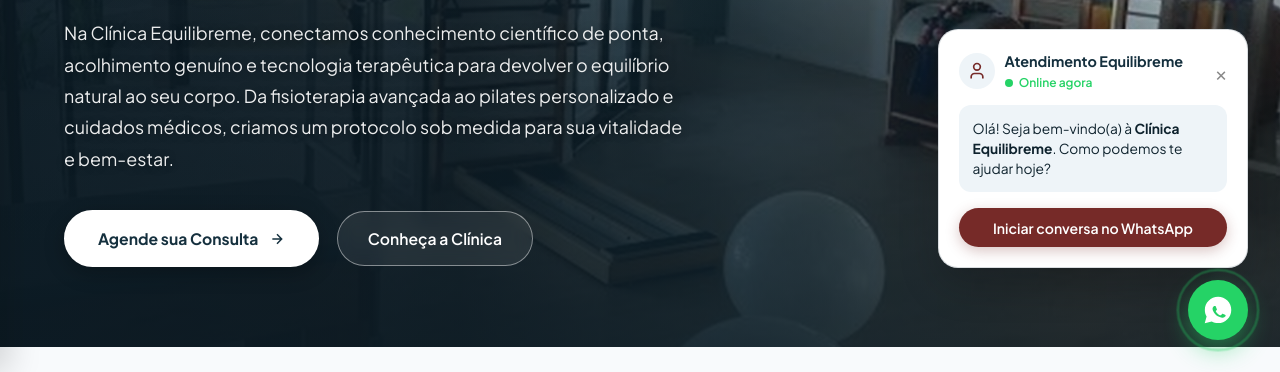
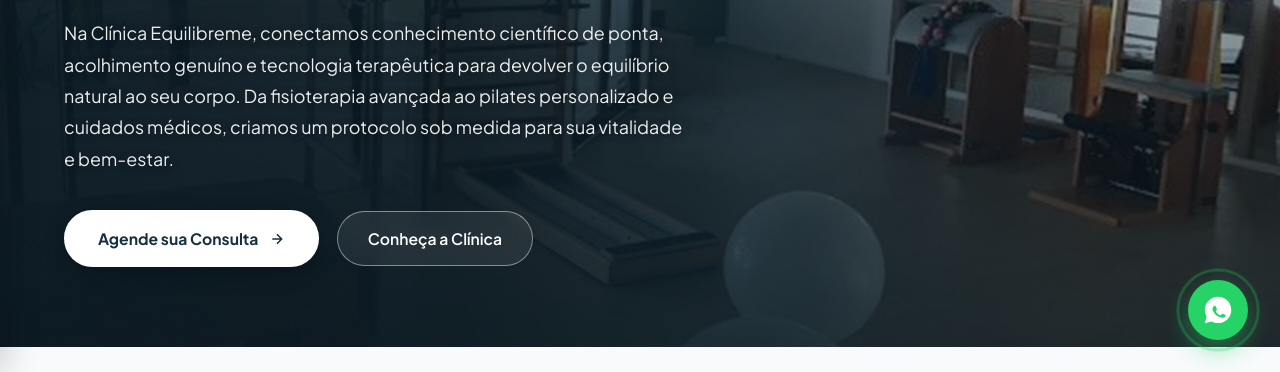
Before and after one commit to AlanCcosta/projeto-clinica-equilibreme, a plain HTML site: page index.html in a window 1280 px wide. Shown: the part 428-800 px from the top of the page. Drawn offline with Linux system fonts and the light colour scheme; a web font is replaced by a local one.

Commit message:
mensagem automatica desativada

```diff
--- a/css/styles.css
+++ b/css/styles.css
@@ -1952,6 +1952,7 @@ textarea.form-input {
   box-shadow: 0 10px 25px rgba(37, 211, 102, 0.45);
   cursor: pointer;
   transition: all var(--transition-smooth);
+  text-decoration: none;
 }
 
 .whatsapp-floating-btn:hover {
@@ -1975,18 +1976,7 @@ textarea.form-input {
 }
 
 .whatsapp-popover {
-  position: fixed;
-  bottom: 6.5rem;
-  right: 2rem;
-  width: 310px;
-  background-color: #FFFFFF;
-  border-radius: 20px;
-  box-shadow: 0 16px 40px rgba(0, 0, 0, 0.2);
-  z-index: 998;
-  padding: 1.25rem;
-  border: 1px solid var(--navy-border);
-  display: none;
-  animation: popIn 0.3s ease forwards;
+  display: none !important;
 }
 
 .whatsapp-popover.active {
--- a/index.html
+++ b/index.html
@@ -27,7 +27,7 @@
   <link href="https://fonts.googleapis.com/css2?family=Playfair+Display:ital,wght@0,600;0,700;1,600&family=Plus+Jakarta+Sans:wght@400;500;600;700;800&display=swap" rel="stylesheet">
 
   <!-- CSS Stylesheet -->
-  <link rel="stylesheet" href="css/styles.css?v=3.4">
+  <link rel="stylesheet" href="css/styles.css?v=3.5">
 
   <!-- Structured Data JSON-LD for Local Healthcare Business -->
   <script type="application/ld+json">
@@ -1097,42 +1097,20 @@
   </footer>
 
   <!-- =========================================================================
-       12. BOTÃO FLUTUANTE DE WHATSAPP + POPOVER RÁPIDO
+       12. BOTÃO FLUTUANTE DE WHATSAPP (DIRETO)
        ========================================================================= -->
-  <div class="whatsapp-floating-btn" id="whatsappFloatingBtn" title="Falar no WhatsApp com a Clínica Equilibreme">
+  <a href="https://wa.me/5584999042632?text=Ol%C3%A1!%20Gostaria%20de%20tirar%20d%C3%BAvidas%20sobre%20os%20atendimentos%20na%20Cl%C3%ADnica%20Equilibreme."
+     target="_blank"
+     rel="noopener noreferrer"
+     class="whatsapp-floating-btn"
+     id="whatsappFloatingBtn"
+     title="Falar no WhatsApp com a Clínica Equilibreme"
+     aria-label="Falar no WhatsApp com a Clínica Equilibreme">
     <div class="whatsapp-pulse-ring"></div>
     <svg width="32" height="32" viewBox="0 0 24 24" fill="currentColor">
       <path d="M12.04 2c-5.46 0-9.91 4.45-9.91 9.91 0 1.75.46 3.45 1.32 4.95L2.05 22l5.25-1.38c1.45.79 3.08 1.21 4.74 1.21 5.46 0 9.91-4.45 9.91-9.91 0-2.65-1.03-5.14-2.9-7.01A9.816 9.816 0 0 0 12.04 2zM17.46 16.5c-.24.68-1.2 1.25-1.77 1.3-.43.04-.99.07-2.91-.72-2.31-.96-3.8-3.32-3.92-3.48-.11-.16-.94-1.25-.94-2.38s.59-1.69.8-1.92c.21-.24.47-.3.62-.3.16 0 .32 0 .46.01.15.01.35-.06.55.42.21.5.71 1.74.77 1.87.06.13.1.28.02.44-.08.16-.13.26-.25.4-.13.14-.26.31-.38.42-.12.12-.25.25-.11.49.14.24.63 1.04 1.35 1.68.93.83 1.72 1.09 1.96 1.21.24.12.38.1.53-.06.14-.17.62-.72.79-.97.16-.25.33-.21.55-.13.22.08 1.41.67 1.65.79.24.12.4.18.46.28.06.11.06.63-.18 1.31z"/>
     </svg>
-  </div>
-
-  <div class="whatsapp-popover" id="whatsappPopover">
-    <div class="popover-header">
-      <div class="popover-doctor-badge">
-        <div class="popover-avatar">
-          <svg width="20" height="20" viewBox="0 0 24 24" fill="none" stroke="currentColor" stroke-width="2">
-            <path d="M19 21v-2a4 4 0 0 0-4-4H9a4 4 0 0 0-4 4v2"/>
-            <circle cx="12" cy="7" r="4"/>
-          </svg>
-        </div>
-        <div>
-          <div style="font-size: 0.9rem; font-weight: 700; color: var(--navy-primary);">
-            Atendimento Equilibreme
-          </div>
-          <div style="font-size: 0.75rem; color: #25D366; font-weight: 600;">
-            <span class="popover-status-dot"></span> Online agora
-          </div>
-        </div>
-      </div>
-      <button type="button" id="whatsappPopoverClose" style="background: none; font-size: 1.25rem; color: #888; cursor: pointer;">&times;</button>
-    </div>
-    <div class="popover-bubble">
-      Olá! Seja bem-vindo(a) à <strong>Clínica Equilibreme</strong>. Como podemos te ajudar hoje?
-    </div>
-    <button type="button" id="whatsappQuickSend" class="btn btn-wine" style="width: 100%; font-size: 0.88rem; padding: 0.65rem;">
-      Iniciar conversa no WhatsApp
-    </button>
-  </div>
+  </a>
 
   <!-- =========================================================================
        13. MODAL DE AGENDAMENTO RÁPIDO
@@ -1203,6 +1181,6 @@
   </div>
 
   <!-- JavaScript -->
-  <script src="js/main.js?v=2.0"></script>
+  <script src="js/main.js?v=2.1"></script>
 </body>
 </html>
--- a/js/main.js
+++ b/js/main.js
@@ -255,49 +255,16 @@ document.addEventListener('DOMContentLoaded', () => {
   }
 
   // =========================================================================
-  // 4. FLOATING WHATSAPP & POPOVER
+  // 4. FLOATING WHATSAPP BUTTON (CLIQUE DIRETO)
   // =========================================================================
   const waFloatBtn = document.getElementById('whatsappFloatingBtn');
-  const waPopover = document.getElementById('whatsappPopover');
-  const waPopoverClose = document.getElementById('whatsappPopoverClose');
-  const waQuickSend = document.getElementById('whatsappQuickSend');
-
-  if (waFloatBtn && waPopover) {
+  if (waFloatBtn) {
     waFloatBtn.addEventListener('click', (e) => {
-      e.stopPropagation();
-      waPopover.classList.toggle('active');
+      // Abre o WhatsApp diretamente se não for tratado nativamente pelo <a>
+      const defaultMsg = 'Olá! Gostaria de tirar dúvidas sobre os atendimentos e valores na Clínica Equilibreme.';
+      const url = `https://wa.me/${CLINIC_WHATSAPP}?text=${encodeURIComponent(defaultMsg)}`;
+      // O link nativo já possui href, garantindo redundância segura
     });
-
-    if (waPopoverClose) {
-      waPopoverClose.addEventListener('click', (e) => {
-        e.stopPropagation();
-        waPopover.classList.remove('active');
-      });
-    }
-
-    if (waQuickSend) {
-      waQuickSend.addEventListener('click', () => {
-        const defaultMsg = 'Olá! Gostaria de tirar dúvidas sobre os atendimentos e valores na Clínica Equilibreme.';
-        const url = `https://wa.me/${CLINIC_WHATSAPP}?text=${encodeURIComponent(defaultMsg)}`;
-        window.open(url, '_blank');
-        waPopover.classList.remove('active');
-      });
-    }
-
-    // Fechar popover ao clicar fora
-    document.addEventListener('click', (e) => {
-      if (!waPopover.contains(e.target) && e.target !== waFloatBtn) {
-        waPopover.classList.remove('active');
-      }
-    });
-
-    // Exibir sutilmente o popover após 6 segundos na página pela primeira vez
-    setTimeout(() => {
-      if (!sessionStorage.getItem('waPopoverShown')) {
-        waPopover.classList.add('active');
-        sessionStorage.setItem('waPopoverShown', 'true');
-      }
-    }, 6000);
   }
 
   // =========================================================================
```
Also changed, not shown: 1 other file.
